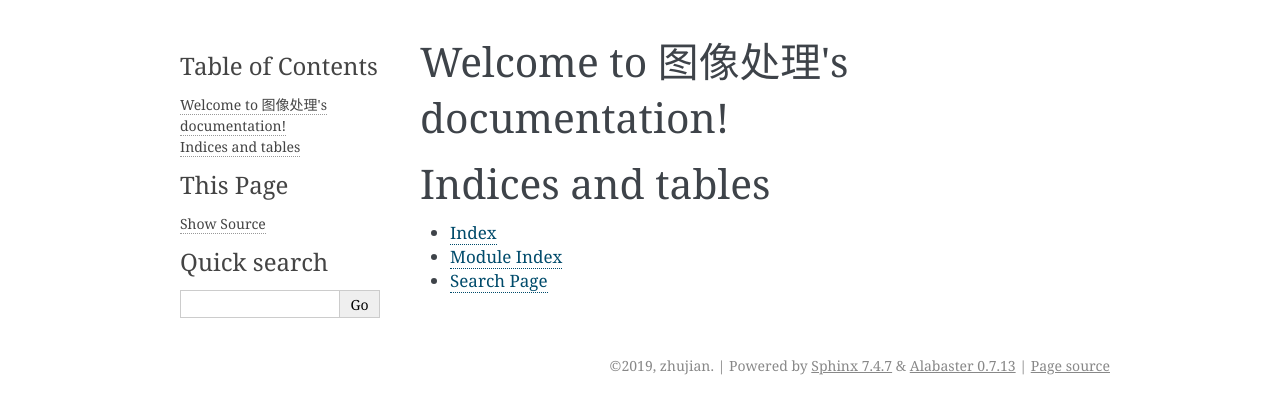
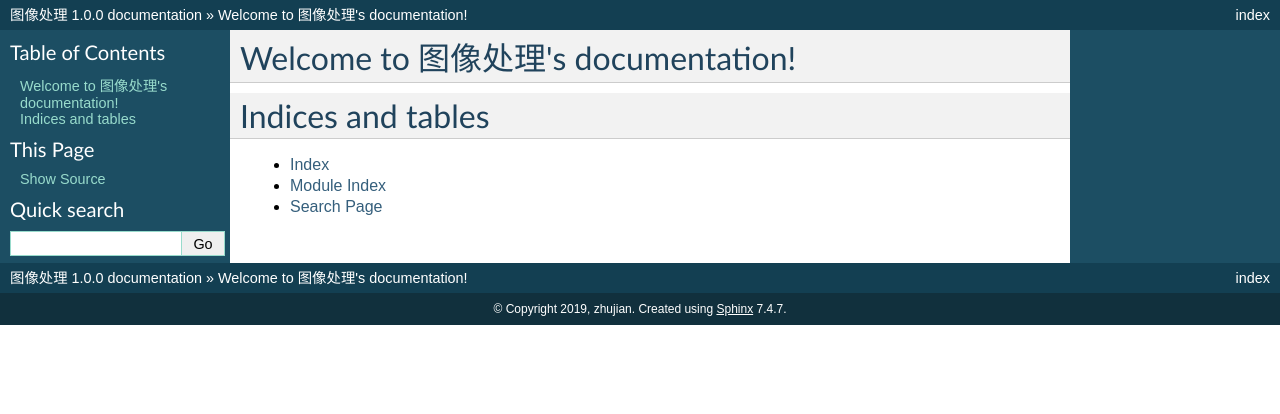
Before and after one commit to Document-Collection/image-processing, a Sphinx documentation site: the page built from docs/source/index.rst, in a window 1280 px wide. Shown: the top 414 px of the page. Built offline with Sphinx 7.4.7, drawn with Linux system fonts in a browser that asks for light colours.

Commit message:
添加markdown配置

```diff
--- a/docs/source/conf.py
+++ b/docs/source/conf.py
@@ -56,8 +56,8 @@
 # The suffix(es) of source filenames.
 # You can specify multiple suffix as a list of string:
 #
-# source_suffix = ['.rst', '.md']
-source_suffix = '.rst'
+source_suffix = ['.rst', '.md']
+# source_suffix = '.rst'
 
 # The master toctree document.
 master_doc = 'index'
@@ -83,7 +83,7 @@
 # The theme to use for HTML and HTML Help pages.  See the documentation for
 # a list of builtin themes.
 #
-html_theme = 'alabaster'
+html_theme = 'classic'
 
 # Theme options are theme-specific and customize the look and feel of a theme
 # further.  For a list of options available for each theme, see the
@@ -193,3 +193,7 @@
 
 # If true, `todo` and `todoList` produce output, else they produce nothing.
 todo_include_todos = True
+
+source_parsers = {
+'.md': 'recommonmark.parser.CommonMarkParser',
+}
```
